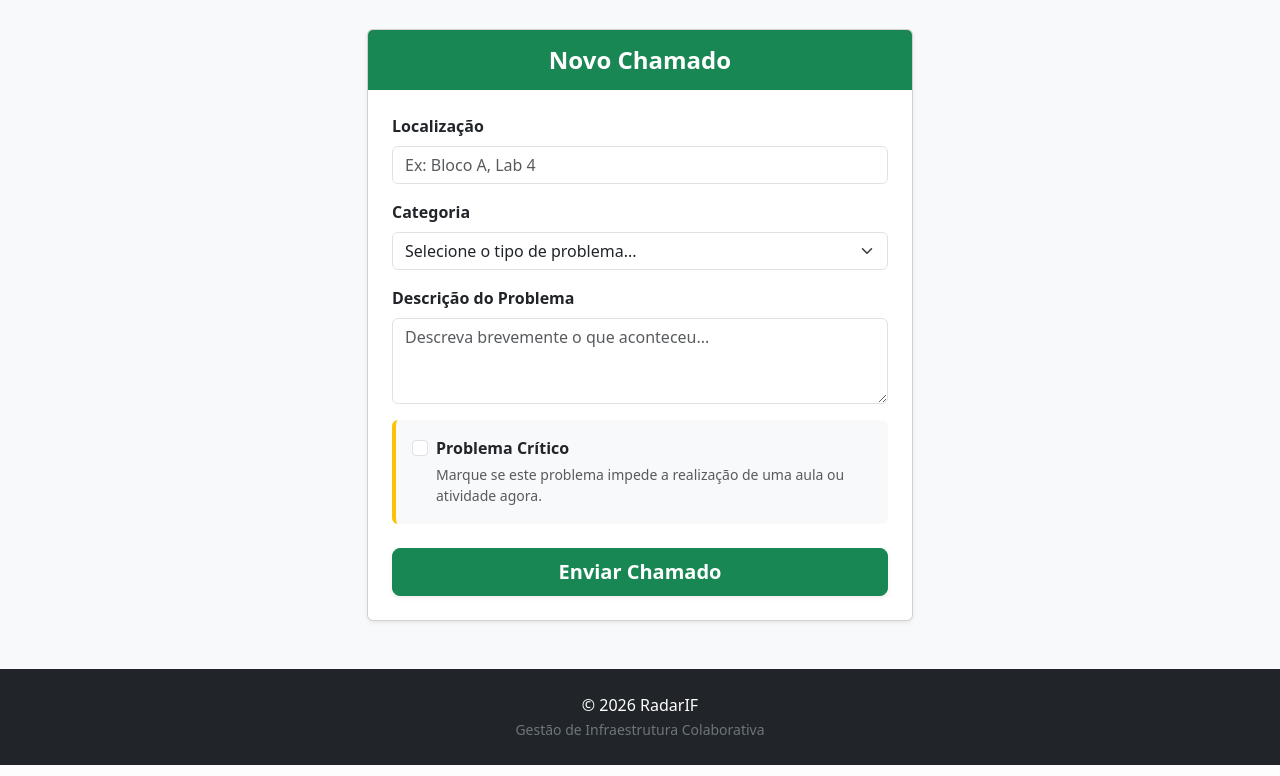
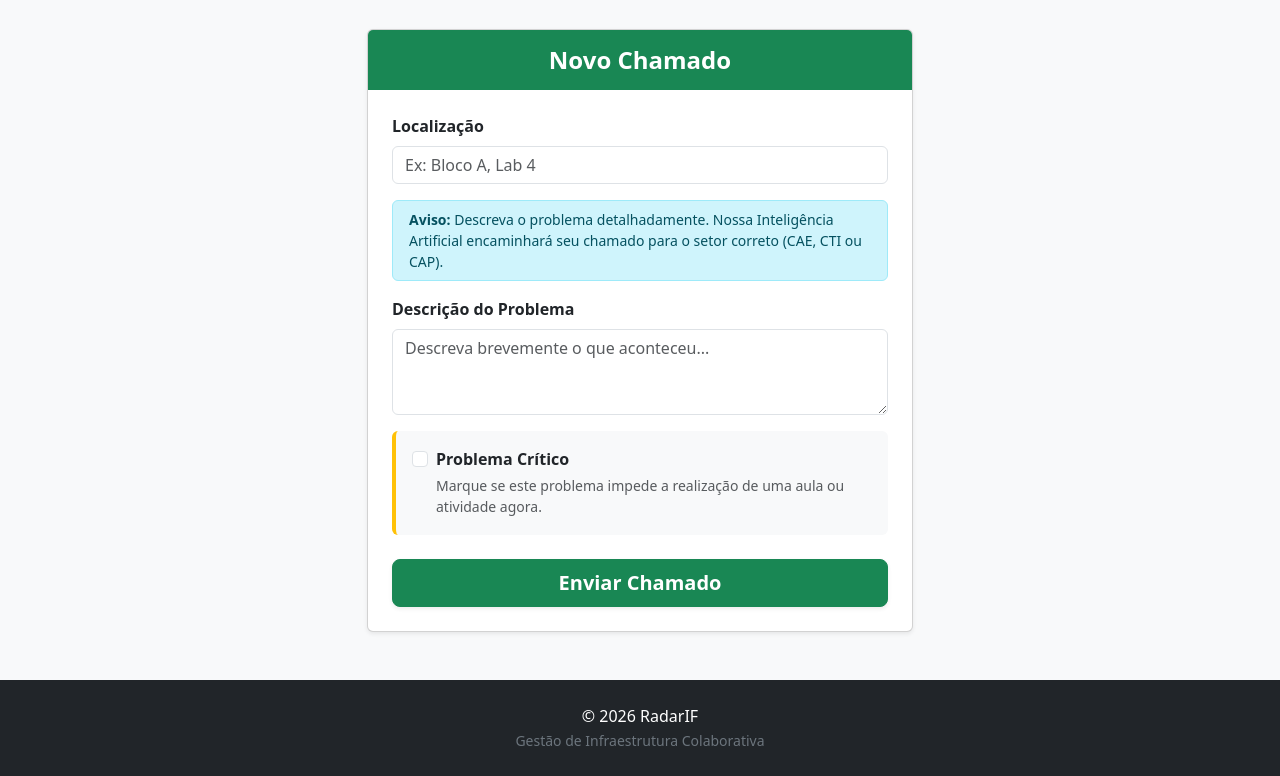
Before and after one commit to Troni13/projeto-hackaton, a Flask app: page / in a window 1280 px wide. Shown: the part 288-1064 px from the top of the page. Run offline with Flask 3, Linux system fonts and the light colour scheme; the visitor is signed in with stand-in values (Sample User, id 1).

Commit message:
IA integrada na criação de chamados

```diff
--- a/requirements.txt
+++ b/requirements.txt
@@ -4,3 +4,4 @@ Flask-Login==0.6.3
 PyMySQL==1.1.0
 cryptography==42.0.5
 gunicorn==21.2.0
+google-generativeai==0.5.2
--- a/routes/main.py
+++ b/routes/main.py
@@ -1,5 +1,7 @@
+import os
 from flask import Blueprint, render_template, request, jsonify
 from flask_login import login_required, current_user
+import google.generativeai as genai
 from models import Chamado
 from extensions import db
 
@@ -8,7 +10,7 @@ main_bp = Blueprint('main', __name__)
 @main_bp.route('/')
 @login_required
 def index():
-    return render_template('index.html')
+    return render_template('novo_chamado.html')
 
 @main_bp.route('/painel')
 @login_required
@@ -23,13 +25,56 @@ def criar_chamado():
     if not dados:
         return jsonify({"erro": "Nenhum dado recebido"}), 400
 
+    descricao = dados.get('descricao')
+    localizacao = dados.get('localizacao')
+
+    if not descricao or not localizacao:
+        return jsonify({"erro": "Descrição e localização são obrigatórios"}), 400
+
     is_critico = dados.get('problema_critico') in ['on', True, 'true', '1']
     prioridade_definida = 'alta' if is_critico else 'normal'
 
+    # --- INTEGRAÇÃO COM GEMINI ---
+    api_key = os.getenv("GEMINI_API_KEY")
+    if not api_key:
+        return jsonify({"erro": "Chave da API do Gemini não configurada no servidor."}), 500
+
+    try:
+        genai.configure(api_key=api_key)
+        model = genai.GenerativeModel('gemini-flash-latest')
+
+        prompt = f"""Você é um assistente rigoroso do Instituto Federal (IF) responsável por fazer a triagem de chamados.
+Sua única tarefa é ler a descrição do problema e responder ESTRITAMENTE com a sigla do setor responsável. Não adicione nenhuma outra palavra.
+
+Regras de Classificação:
+- CAE: Apoio em Sala e Itens perdidos (Ex: Falta carteira, giz, apagador, ar condicionado pingando na mesa, algo esquecido).
+- CTI: Tecnologia e Equipamentos (Ex: Projetor não liga, computador sem internet, software não abre).
+- CAP: Estrutura, Manutenção e Limpeza (Ex: Lâmpada queimada, porta quebrada, tomada com curto, lixo cheio, banheiro sujo, mato alto).
+
+Regra de Recusa:
+- Se a mensagem não tiver absolutamente NADA a ver com os problemas citados, ou for uma brincadeira absurda (ex: pedir comida, falar de jogos), você deve responder exatamente assim: REJEITADO: <Motivo educado explicando que o sistema é exclusivo para problemas de infraestrutura/tecnologia/ensino do IF>.
+
+Mensagem do Usuário: {descricao}"""
+
+        response = model.generate_content(prompt)
+        resposta_ia = response.text.strip()
+
+        if resposta_ia.startswith("REJEITADO:"):
+            # Retorna o erro com a mensagem gerada pela IA
+            return jsonify({"erro": resposta_ia}), 400
+
+        # Garante que a IA retornou uma categoria válida
+        categorias_validas = ['CAE', 'CTI', 'CAP']
+        categoria_definida = resposta_ia if resposta_ia in categorias_validas else 'CAP' # Padrão para falha
+
+    except Exception as e:
+        print(f"Erro na IA: {e}")
+        return jsonify({"erro": "Falha ao analisar a descrição usando IA."}), 500
+
     novo_chamado = Chamado(
-        localizacao=dados.get('localizacao'),
-        categoria=dados.get('categoria'),
-        descricao=dados.get('descricao'),
+        localizacao=localizacao,
+        categoria=categoria_definida,
+        descricao=descricao,
         prioridade=prioridade_definida,
         user_id=current_user.id
     )
@@ -37,7 +82,7 @@ def criar_chamado():
     try:
         db.session.add(novo_chamado)
         db.session.commit()
-        return jsonify({"mensagem": "Chamado aberto com sucesso!", "id": novo_chamado.id}), 201
+        return jsonify({"mensagem": "Chamado aberto com sucesso!", "id": novo_chamado.id, "setor": categoria_definida}), 201
     except Exception as e:
         db.session.rollback()
         return jsonify({"erro": "Erro ao salvar no banco"}), 500
@@ -63,3 +108,30 @@ def listar_chamados():
             "autor": c.user.nome_completo if c.user else "Desconhecido"
         })
     return jsonify(lista), 200
+
+@main_bp.route('/api/chamados/<int:id>/transferir', methods=['PUT'])
+@login_required
+def transferir_chamado(id):
+    dados = request.get_json()
+    novo_setor = dados.get('setor')
+
+    if novo_setor not in ['CAE', 'CTI', 'CAP']:
+        return jsonify({"erro": "Setor inválido"}), 400
+
+    chamado = Chamado.query.get(id)
+    if not chamado:
+        return jsonify({"erro": "Chamado não encontrado"}), 404
+
+    # Dependendo da regra, apenas ADM ou o próprio usuário poderia transferir.
+    # Vou deixar aberto para qualquer um logado que consiga ver o chamado,
+    # mas o ideal seria checar permissão (ex: só ADM ou a equipe de gestão)
+    if current_user.role != 'adm' and chamado.user_id != current_user.id:
+         return jsonify({"erro": "Sem permissão"}), 403
+
+    try:
+        chamado.categoria = novo_setor
+        db.session.commit()
+        return jsonify({"mensagem": f"Chamado transferido para {novo_setor} com sucesso"}), 200
+    except Exception as e:
+        db.session.rollback()
+        return jsonify({"erro": "Erro ao atualizar banco"}), 500
--- a/static/js/script.js
+++ b/static/js/script.js
@@ -15,3 +15,25 @@ document.addEventListener('DOMContentLoaded', () => {
         }
     });
 });
+
+$cruCallback('onChamadoSubmit', (res, el) => {
+    const mensagemForm = document.getElementById('mensagemForm');
+    if (!mensagemForm) return;
+
+    if (res.status === 201) {
+        mensagemForm.innerHTML = `
+            <div class="alert alert-success alert-dismissible fade show" role="alert">
+                <strong>Sucesso!</strong> O chamado foi criado e a Inteligência Artificial encaminhou para o setor <strong>${res.data.setor}</strong>.
+                <button type="button" class="btn-close" data-bs-dismiss="alert" aria-label="Close"></button>
+            </div>
+        `;
+    } else {
+        const erroMsg = res.data.erro || "Ocorreu um erro desconhecido.";
+        mensagemForm.innerHTML = `
+            <div class="alert alert-danger alert-dismissible fade show" role="alert">
+                <strong>Não foi possível criar o chamado!</strong><br> ${erroMsg}
+                <button type="button" class="btn-close" data-bs-dismiss="alert" aria-label="Close"></button>
+            </div>
+        `;
+    }
+});
--- a/templates/index.html
+++ b/templates/novo_chamado.html
@@ -19,21 +19,15 @@
                 </div>
                 <div class="card-body p-4">
 
-                    <form class="c-form" action="/api/chamados" method="POST" c-reset="true">
+                    <form class="c-form" action="/api/chamados" method="POST" c-reset="true" c-type="json" c-callback="onChamadoSubmit">
 
                         <div class="mb-3">
                             <label for="localizacao" class="form-label fw-semibold">Localização</label>
                             <input type="text" class="form-control" id="localizacao" name="localizacao" placeholder="Ex: Bloco A, Lab 4" required>
                         </div>
 
-                        <div class="mb-3">
-                            <label for="categoria" class="form-label fw-semibold">Categoria</label>
-                            <select class="form-select" id="categoria" name="categoria" required>
-                                <option value="" disabled selected>Selecione o tipo de problema...</option>
-                                <option value="estrutural">Estrutural (Elétrica, Hidráulica, Alvenaria)</option>
-                                <option value="tecnologica">Tecnológico (Projetor, Rede, Computador)</option>
-                                <option value="limpeza">Limpeza</option>
-                            </select>
+                        <div class="alert alert-info py-2 small mb-3">
+                            <i class="bi bi-robot"></i> <strong>Aviso:</strong> Descreva o problema detalhadamente. Nossa Inteligência Artificial encaminhará seu chamado para o setor correto (CAE, CTI ou CAP).
                         </div>
 
                         <div class="mb-3">
@@ -49,6 +43,8 @@
                             </div>
                         </div>
 
+                        <div id="mensagemForm" class="mb-3"></div>
+
                         <div class="d-grid">
                             <button type="submit" class="btn btn-success btn-lg fw-bold shadow-sm">Enviar Chamado</button>
                         </div>
```
Also changed, not shown: static/js/painel.js (+41 -3 lines).
